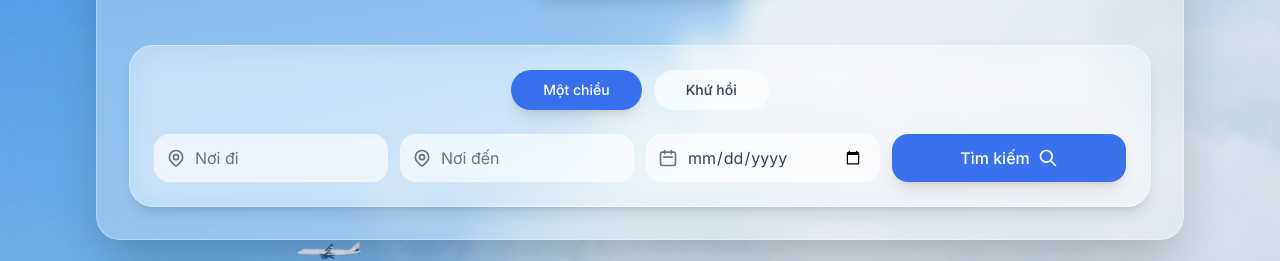
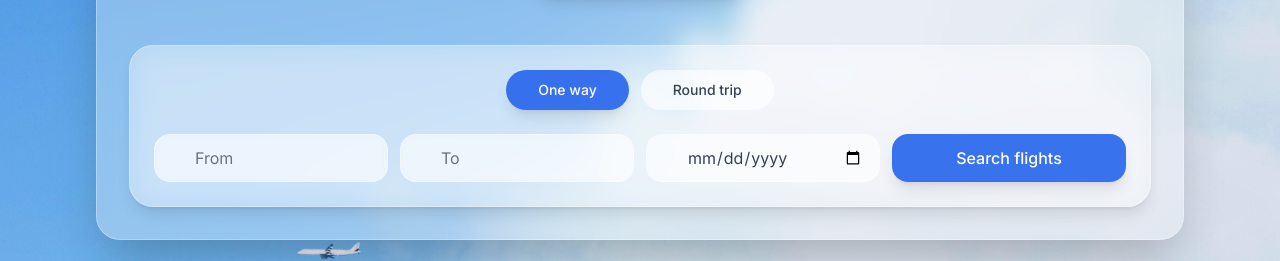
Before and after one commit to dDxCg/QAirline, a React (Vite) app in the folder frontend/: page / in a window 1280 px wide. Shown: the part 387-648 px from the top of the page. Built offline with nearby package versions, Linux system fonts and the light colour scheme; no server answers.

Commit message:
minor change

```diff
--- a/frontend/src/components/search/SearchForm.tsx
+++ b/frontend/src/components/search/SearchForm.tsx
@@ -34,7 +34,10 @@ const SearchForm: React.FC = () => {
 
   return (
     <div className="w-full max-w-[95%] sm:max-w-none mx-auto">
-      <form onSubmit={handleSubmit} className="backdrop-blur-lg bg-white/30 p-3 sm:p-6 rounded-2xl sm:rounded-3xl shadow-lg border border-white/30">
+      <form
+        onSubmit={handleSubmit}
+        className="backdrop-blur-lg bg-white/30 p-3 sm:p-6 rounded-2xl sm:rounded-3xl shadow-lg border border-white/30"
+      >
         {/* Trip Type Selector */}
         <div className="flex justify-center gap-2 sm:gap-3 mb-4 sm:mb-6">
           <button
@@ -46,7 +49,7 @@ const SearchForm: React.FC = () => {
                 : "bg-white/50 text-gray-700 hover:bg-white/70"
             }`}
           >
-            Một chiều
+            One way
           </button>
           <button
             type="button"
@@ -57,7 +60,7 @@ const SearchForm: React.FC = () => {
                 : "bg-white/50 text-gray-700 hover:bg-white/70"
             }`}
           >
-            Khứ hồi
+            Round trip
           </button>
         </div>
 
@@ -65,49 +68,38 @@ const SearchForm: React.FC = () => {
         <div className="grid grid-cols-1 sm:grid-cols-2 lg:grid-cols-4 items-stretch gap-2 sm:gap-3">
           {/* From */}
           <div className="relative">
-            <div className="absolute left-3 top-1/2 -translate-y-1/2 flex items-center text-gray-500 z-10">
-              <svg className="w-4 sm:w-5 h-4 sm:h-5" fill="none" viewBox="0 0 24 24" stroke="currentColor">
-                <path strokeLinecap="round" strokeLinejoin="round" strokeWidth={2} d="M17.657 16.657L13.414 20.9a1.998 1.998 0 01-2.827 0l-4.244-4.243a8 8 0 1111.314 0z" />
-                <path strokeLinecap="round" strokeLinejoin="round" strokeWidth={2} d="M15 11a3 3 0 11-6 0 3 3 0 016 0z" />
-              </svg>
-            </div>
+            <div className="absolute left-3 top-1/2 -translate-y-1/2 flex items-center text-gray-500 z-10"></div>
             <Input
               type="text"
               value={formData.origin}
               onChange={(e) =>
                 setFormData((prev) => ({ ...prev, origin: e.target.value }))
               }
-              placeholder="Nơi đi"
+              placeholder="From"
               className="pl-9 sm:pl-10 h-10 sm:h-12 text-sm sm:text-base rounded-xl bg-white/50 border-white/30 backdrop-blur-sm focus:border-blue-500 focus:ring-blue-500 text-gray-700 placeholder-gray-500 w-full"
             />
           </div>
 
           {/* To */}
           <div className="relative">
-            <div className="absolute left-3 top-1/2 -translate-y-1/2 flex items-center text-gray-500 z-10">
-              <svg className="w-4 sm:w-5 h-4 sm:h-5" fill="none" viewBox="0 0 24 24" stroke="currentColor">
-                <path strokeLinecap="round" strokeLinejoin="round" strokeWidth={2} d="M17.657 16.657L13.414 20.9a1.998 1.998 0 01-2.827 0l-4.244-4.243a8 8 0 1111.314 0z" />
-                <path strokeLinecap="round" strokeLinejoin="round" strokeWidth={2} d="M15 11a3 3 0 11-6 0 3 3 0 016 0z" />
-              </svg>
-            </div>
+            <div className="absolute left-3 top-1/2 -translate-y-1/2 flex items-center text-gray-500 z-10"></div>
             <Input
               type="text"
               value={formData.destination}
               onChange={(e) =>
-                setFormData((prev) => ({ ...prev, destination: e.target.value }))
+                setFormData((prev) => ({
+                  ...prev,
+                  destination: e.target.value,
+                }))
               }
-              placeholder="Nơi đến"
+              placeholder="To"
               className="pl-9 sm:pl-10 h-10 sm:h-12 text-sm sm:text-base rounded-xl bg-white/50 border-white/30 backdrop-blur-sm focus:border-blue-500 focus:ring-blue-500 text-gray-700 placeholder-gray-500 w-full"
             />
           </div>
 
           {/* Departure Date */}
           <div className="relative">
-            <div className="absolute left-3 top-1/2 -translate-y-1/2 flex items-center text-gray-500 z-10">
-              <svg className="w-4 sm:w-5 h-4 sm:h-5" fill="none" viewBox="0 0 24 24" stroke="currentColor">
-                <path strokeLinecap="round" strokeLinejoin="round" strokeWidth={2} d="M8 7V3m8 4V3m-9 8h10M5 21h14a2 2 0 002-2V7a2 2 0 00-2-2H5a2 2 0 00-2 2v12a2 2 0 002 2z" />
-              </svg>
-            </div>
+            <div className="absolute left-3 top-1/2 -translate-y-1/2 flex items-center text-gray-500 z-10"></div>
             <Input
               type="date"
               value={formData.departureTime}
@@ -128,10 +120,7 @@ const SearchForm: React.FC = () => {
             className="w-full h-10 sm:h-12 bg-blue-600/90 backdrop-blur-sm text-white rounded-xl hover:bg-blue-700/90 transition-colors duration-200 shadow-lg"
           >
             <span className="flex items-center justify-center text-sm sm:text-base">
-              Tìm kiếm
-              <svg className="w-4 sm:w-5 h-4 sm:h-5 ml-2" fill="none" viewBox="0 0 24 24" stroke="currentColor">
-                <path strokeLinecap="round" strokeLinejoin="round" strokeWidth={2} d="M21 21l-6-6m2-5a7 7 0 11-14 0 7 7 0 0114 0z" />
-              </svg>
+              Search flights
             </span>
           </Button>
         </div>
```
